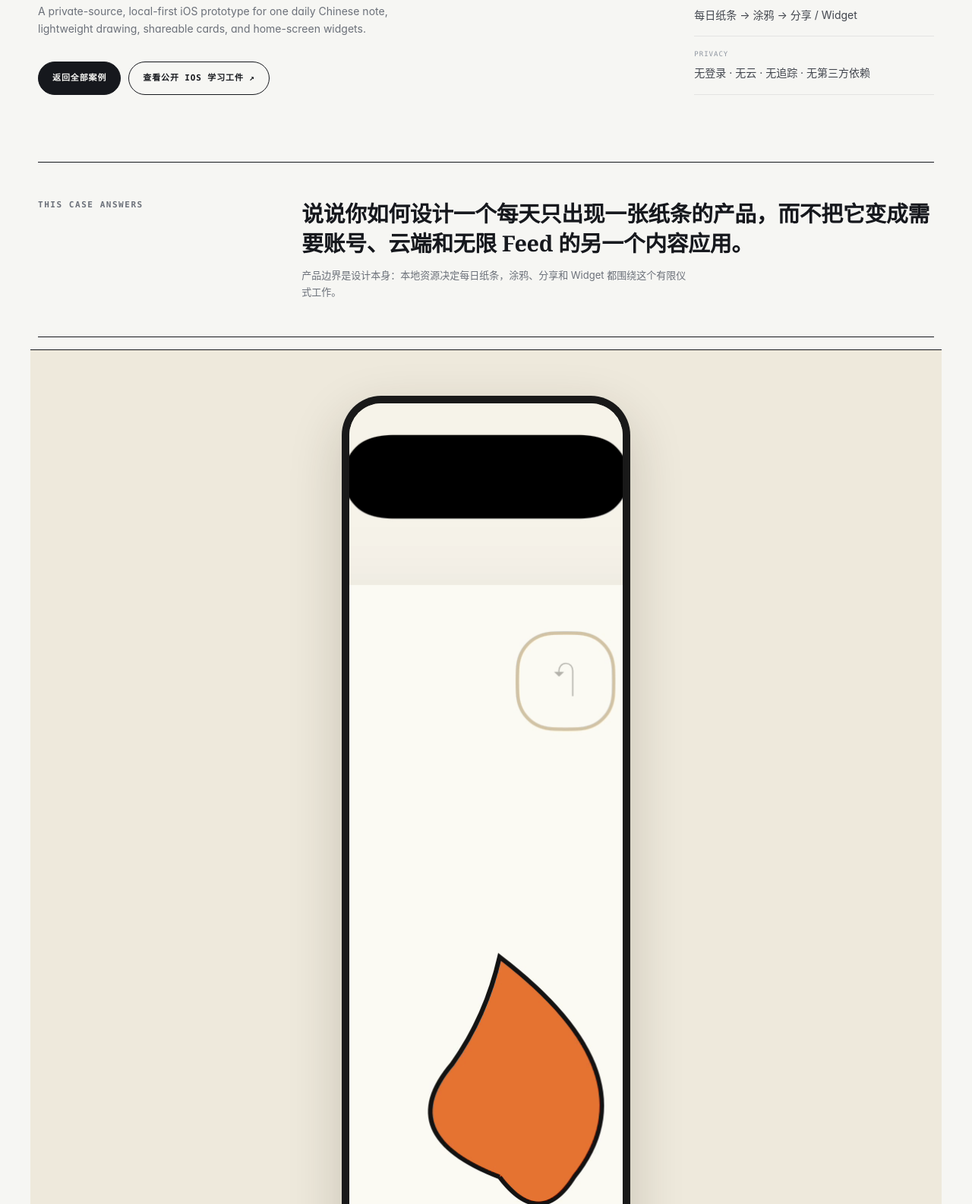
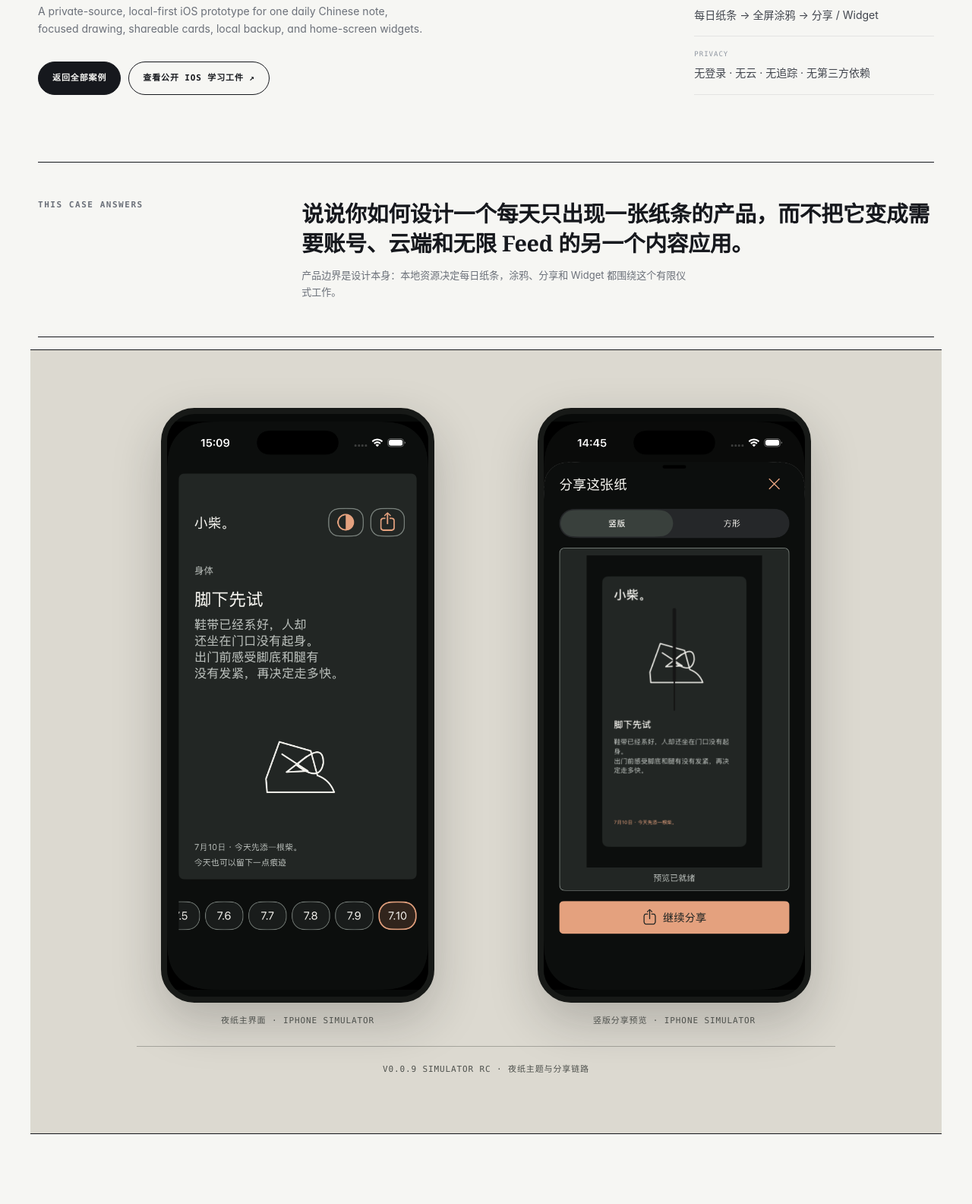
Before and after one commit to estelledc/estelledc.github.io, a website: page work/xiaochai/index.html in a window 1280 px wide. Shown: the part 480-2065 px from the top of the page at 76% size. Drawn offline with Linux system fonts and the light colour scheme.

Commit message:
修复小柴案例页：恢复响应式布局并同步 RC 状态
Co-Authored-By: Claude Opus 4 <noreply@anthropic.com>

```diff
--- a/assets/site.css
+++ b/assets/site.css
@@ -1116,19 +1116,56 @@ a {
 
 .case-media--xiaochai {
   display: grid;
-  min-height: 680px;
-  padding: 60px var(--site-gutter) 0;
-  place-items: start center;
-  background: #eee9dc;
-}
-
-.case-media--xiaochai img {
-  width: min(380px, 80vw);
+  min-height: 0;
+  padding: clamp(38px, 6vw, 76px) var(--site-gutter);
+  place-items: center;
+  gap: 24px;
+  background: #dcd9d0;
+}
+
+.xiaochai-showcase {
+  display: grid;
+  width: min(100%, 920px);
+  grid-template-columns: repeat(2, minmax(0, 1fr));
+  align-items: start;
+  gap: clamp(28px, 6vw, 72px);
+}
+
+.xiaochai-shot {
+  display: grid;
+  min-width: 0;
+  justify-items: center;
+  gap: 16px;
+}
+
+.case-media--xiaochai .xiaochai-shot img {
+  display: block;
+  width: min(100%, 360px);
+  height: auto;
   max-height: none;
-  border: 10px solid #191919;
-  border-bottom: 0;
-  border-radius: 52px 52px 0 0;
-  box-shadow: 0 26px 70px rgba(45, 35, 17, 0.2);
+  aspect-ratio: 1206 / 2622;
+  object-fit: contain;
+  border: 8px solid #171917;
+  border-radius: 44px;
+  box-shadow: 0 24px 64px rgba(23, 25, 23, 0.22);
+  background: #080a09;
+}
+
+.xiaochai-shot span,
+.case-media--xiaochai figcaption {
+  color: #4e514d;
+  font-family: var(--jx-font-mono);
+  font-size: 11px;
+  letter-spacing: 0.08em;
+  line-height: 1.5;
+  text-align: center;
+  text-transform: uppercase;
+}
+
+.case-media--xiaochai figcaption {
+  width: min(100%, 920px);
+  padding-top: 22px;
+  border-top: 1px solid rgba(23, 25, 23, 0.28);
 }
 
 .case-content {
@@ -1785,8 +1822,10 @@ a {
     font-size: 120px;
   }
 
-  .case-media--xiaochai {
-    min-height: 600px;
+  .xiaochai-showcase {
+    width: min(100%, 380px);
+    grid-template-columns: 1fr;
+    gap: 42px;
   }
 
   .evidence-list li {
@@ -1830,8 +1869,13 @@ a {
   }
 
   .case-media--xiaochai {
-    min-height: 520px;
-    padding-top: 34px;
+    padding-block: 34px;
+  }
+
+  .case-media--xiaochai .xiaochai-shot img {
+    width: min(100%, 330px);
+    border-width: 6px;
+    border-radius: 38px;
   }
 
   .next-case {
--- a/sitemap.xml
+++ b/sitemap.xml
@@ -7,7 +7,7 @@
   <url><loc>https://estelledc.github.io/work/study/</loc><lastmod>2026-07-11</lastmod><priority>0.8</priority></url>
   <url><loc>https://estelledc.github.io/work/zero-to-ai/</loc><lastmod>2026-07-11</lastmod><priority>0.8</priority></url>
   <url><loc>https://estelledc.github.io/work/embodied-ai/</loc><lastmod>2026-07-11</lastmod><priority>0.8</priority></url>
-  <url><loc>https://estelledc.github.io/work/xiaochai/</loc><lastmod>2026-07-11</lastmod><priority>0.8</priority></url>
+  <url><loc>https://estelledc.github.io/work/xiaochai/</loc><lastmod>2026-07-14</lastmod><priority>0.8</priority></url>
   <url><loc>https://estelledc.github.io/about/</loc><lastmod>2026-07-11</lastmod><priority>0.7</priority></url>
   <url><loc>https://estelledc.github.io/resume/</loc><lastmod>2026-07-11</lastmod><priority>0.7</priority></url>
 </urlset>
--- a/work/xiaochai/index.html
+++ b/work/xiaochai/index.html
@@ -4,37 +4,37 @@
     <meta charset="utf-8" />
     <meta name="viewport" content="width=device-width, initial-scale=1" />
     <meta name="theme-color" content="#f6f6f3" />
-    <meta name="description" content="小柴案例：完全本地运行的每日中文纸条与涂鸦 iOS 原型，包含 UIKit 主应用、WidgetKit 小组件、分享图片和隐私门禁。" />
+    <meta name="description" content="小柴案例：完全本地运行的每日中文纸条与涂鸦 iOS 原型，包含 365+1 内容、全屏涂鸦、分享图片、本地备份与 Widget。" />
     <title>小柴 iOS 案例｜Jason Xun</title>
     <link rel="canonical" href="https://estelledc.github.io/work/xiaochai/" />
     <meta property="og:type" content="article" />
     <meta property="og:locale" content="zh_CN" />
     <meta property="og:site_name" content="Jason Xun" />
     <meta property="og:title" content="小柴案例｜完全本地的每日中文纸条" />
-    <meta property="og:description" content="UIKit 主应用、WidgetKit 小组件、涂鸦与分享图片组成的本地优先 iOS 原型。" />
+    <meta property="og:description" content="UIKit 主应用、WidgetKit 小组件、365+1 中文纸条、涂鸦、分享图片与本地备份组成的本地优先 iOS 原型。" />
     <meta property="og:url" content="https://estelledc.github.io/work/xiaochai/" />
     <meta property="og:image" content="https://estelledc.github.io/assets/media/og-showcase.png" />
     <meta property="og:image:alt" content="Jason Xun，Product Systems Builder 分享卡片" />
     <meta name="twitter:card" content="summary_large_image" />
     <meta name="twitter:title" content="小柴 iOS 案例｜Jason Xun" />
-    <meta name="twitter:description" content="完全本地运行的每日中文纸条、涂鸦与 Widget 原型。" />
+    <meta name="twitter:description" content="完全本地运行的每日中文纸条、涂鸦、分享、本地备份与 Widget 原型。" />
     <meta name="twitter:image" content="https://estelledc.github.io/assets/media/og-showcase.png" />
     <link rel="icon" href="/favicon.ico" />
     <link rel="stylesheet" href="/assets/jx/tokens.css" />
     <link rel="stylesheet" href="/assets/jx/base.css" />
     <link rel="stylesheet" href="/assets/jx/components.css" />
-    <link rel="stylesheet" href="/assets/site.css?v=20260711-3" />
+    <link rel="stylesheet" href="/assets/site.css?v=20260714-1" />
     <script type="application/ld+json">
       {
         "@context": "https://schema.org",
         "@type": "SoftwareApplication",
         "name": "小柴",
-        "description": "A private-source, local-first iOS prototype for a daily Chinese note, drawing, sharing, and widgets.",
+        "description": "A private-source, local-first iOS prototype for daily Chinese notes, drawing, sharing, local backup, and widgets.",
         "url": "https://estelledc.github.io/work/xiaochai/",
-        "image": "https://estelledc.github.io/assets/media/xiaochai-app.png",
+        "image": "https://estelledc.github.io/assets/media/xiaochai-home-night.png",
         "applicationCategory": "LifestyleApplication",
         "operatingSystem": "iOS",
-        "softwareVersion": "0.0.2",
+        "softwareVersion": "0.0.9",
         "inLanguage": ["zh-CN", "en"],
         "author": { "@type": "Person", "@id": "https://estelledc.github.io/#person", "name": "Jason Xun", "url": "https://estelledc.github.io/" }
       }
@@ -51,13 +51,13 @@
             <div class="case-kicker"><span class="status-chip" data-status="private">Prototype · Private source</span><span class="eyebrow">Case 06 / On-device iOS</span></div>
             <h1 class="case-title">小柴。</h1>
             <p class="case-subtitle">每天一张中文小纸条，可以随手画一笔、生成分享图，也能在主屏幕 Widget 上安静出现。</p>
-            <p class="english-summary" lang="en">A private-source, local-first iOS prototype for one daily Chinese note, lightweight drawing, shareable cards, and home-screen widgets.</p>
+            <p class="english-summary" lang="en">A private-source, local-first iOS prototype for one daily Chinese note, focused drawing, shareable cards, local backup, and home-screen widgets.</p>
             <div class="actions"><a class="button" href="/work/">返回全部案例</a><a class="button-secondary" href="https://github.com/estelledc/UIKitLifecycleDemo" target="_blank" rel="noopener">查看公开 iOS 学习工件 ↗</a></div>
           </div>
           <dl class="case-facts">
             <div><dt>Role</dt><dd>独立 iOS 开发者 · 产品与工程实现</dd></div>
-            <div><dt>Stage</dt><dd>v0.0.2 · 本地验证原型 · 源码私有</dd></div>
-            <div><dt>Core loop</dt><dd>每日纸条 → 涂鸦 → 分享 / Widget</dd></div>
+            <div><dt>Stage</dt><dd>v0.0.9 · Simulator RC · 源码私有</dd></div>
+            <div><dt>Core loop</dt><dd>每日纸条 → 全屏涂鸦 → 分享 / Widget</dd></div>
             <div><dt>Privacy</dt><dd>无登录 · 无云 · 无追踪 · 无第三方依赖</dd></div>
           </dl>
         </header>
@@ -67,7 +67,19 @@
           <div><strong class="jx-case-question__prompt">说说你如何设计一个每天只出现一张纸条的产品，而不把它变成需要账号、云端和无限 Feed 的另一个内容应用。</strong><p class="jx-case-question__context">产品边界是设计本身：本地资源决定每日纸条，涂鸦、分享和 Widget 都围绕这个有限仪式工作。</p></div>
         </aside>
 
-        <figure class="case-media case-media--xiaochai"><img src="/assets/media/xiaochai-app.png" alt="小柴 iOS 应用生成分享卡片并打开系统分享面板的模拟器验证截图" width="1206" height="2622" loading="lazy" decoding="async" /></figure>
+        <figure class="case-media case-media--xiaochai" aria-labelledby="xiaochai-visual-caption">
+          <div class="xiaochai-showcase">
+            <div class="xiaochai-shot">
+              <img src="/assets/media/xiaochai-home-night.png" alt="小柴夜纸主题主界面，显示每日中文纸条、原创线稿和近 14 天日期导航" width="1206" height="2622" loading="lazy" decoding="async" />
+              <span>夜纸主界面 · iPhone Simulator</span>
+            </div>
+            <div class="xiaochai-shot">
+              <img src="/assets/media/xiaochai-share-preview.png" alt="小柴分享面板，显示竖版分享图实时预览与继续分享按钮" width="1206" height="2622" loading="lazy" decoding="async" />
+              <span>竖版分享预览 · iPhone Simulator</span>
+            </div>
+          </div>
+          <figcaption id="xiaochai-visual-caption">v0.0.9 Simulator RC · 夜纸主题与分享链路</figcaption>
+        </figure>
 
         <div class="case-content shell">
           <aside class="case-toc" aria-label="案例目录"><p>On this case</p><nav><a href="#problem">问题</a><a href="#system">系统</a><a href="#decisions">关键取舍</a><a href="#evidence">证据</a><a href="#limits">边界</a></nav></aside>
@@ -81,9 +93,10 @@
             <section class="case-section" id="system">
               <h2>UIKit 主应用与 WidgetKit 共用一个确定性的本地模型。</h2>
               <ol>
-                <li>Bundled JSON 提供纸条内容，本地文件保存用户涂鸦与偏好。</li>
-                <li>UIKit 纯代码布局承载纸条、历史日期、涂鸦、撤销、清空和主题交互。</li>
-                <li>分享渲染器把纸条与涂鸦组合为图片，再交给系统分享面板。</li>
+                <li>Bundled JSON 提供 365 条常规纸条与 1 条闰日特例，本地文件保存用户涂鸦与偏好。</li>
+                <li>UIKit 纯代码布局承载纸条、近 14 天日期、全屏涂鸦、撤销 / 重做、整笔橡皮、可恢复清空和主题交互。</li>
+                <li>分享面板实时预览竖版或方形卡片，确认后再生成高清图片并交给系统分享面板。</li>
+                <li>用户可以通过系统 Files provider 主动导出或导入版本化本地备份；导入先校验，再原子合并。</li>
                 <li>WidgetKit 读取 App Group payload；共享容器不可用时显示 bundled deterministic fallback。</li>
                 <li>版本、隐私清单、发布标识、图标、iPhone / iPad 构建与 UI 测试进入统一 Makefile 门禁。</li>
               </ol>
@@ -103,8 +116,8 @@
             <section class="case-section" id="evidence">
               <h2>本案例公开的验证证据。</h2>
               <ul class="evidence-list">
-                <li><strong>模拟器画面</strong><span>本页截图来自分享链路的模拟器验证，展示主卡片与系统分享面板。</span><span>Visual proof</span></li>
-                <li><strong>构建与测试</strong><span>项目具备 iPhone / iPad clean test、独立 UI test 与无签名 Release build 命令。</span><span>Private logs</span></li>
+                <li><strong>模拟器画面</strong><span>本页截图来自 v0.0.9 RC，展示修订后的夜纸主题与分享预览链路。</span><span>Visual proof</span></li>
+                <li><strong>构建与测试</strong><span>Simulator RC 覆盖 iPhone、iPad、iOS 17.5 / 26.2 / 26.5，并通过单元测试、UI 测试、Sanitizer、静态分析与无签名 Release build。</span><span>Private logs</span></li>
                 <li><strong>隐私门禁</strong><span>App 与 Widget 各自包含 Privacy Manifest，并声明不追踪、不收集数据。</span><span>Static checks</span></li>
                 <li><strong>学习前置</strong><span>公开的 UIKitLifecycleDemo 记录 UIKit 生命周期、事件路由与测试工作流。</span><a href="https://github.com/estelledc/UIKitLifecycleDemo" target="_blank" rel="noopener">Review ↗</a></li>
               </ul>
@@ -113,7 +126,7 @@
             <section class="case-section" id="limits">
               <h2>原型边界与分发状态。</h2>
               <div class="case-callout"><strong>Private-source boundary</strong><p>本案例只发布脱敏截图与工程说明，不公开源码仓库地址、签名信息、设备标识或构建日志。页面不提供下载，也不暗示已经上架。</p></div>
-              <p>当前版本以模拟器和本地设备开发为主，尚未完成 TestFlight / App Store Connect 分发。无签名 CI 可以验证编译与 fallback，但不能替代真实签名后的 App Group 跨进程共享验收。</p>
+              <p>当前 v0.0.9 已完成 Simulator RC，尚未开始真机签名、App Group 跨进程真机验收或 TestFlight / App Store Connect 分发。模拟器与无签名 Release build 可以验证产品主流程、编译和 fallback，但不能替代真实设备证据。</p>
             </section>
           </div>
         </div>
@@ -121,6 +134,6 @@
 
       <a class="next-case shell" href="/work/quanzhiping/"><div><small>Back to first case · 01 / 06</small><strong>全智评 · 证据优先的实操评价</strong></div><span aria-hidden="true">→</span></a>
     </main>
-    <footer class="site-footer"><div class="site-footer__inner"><div class="site-footer__brand"><strong>Jason Xun</strong><p>Product systems, AI orchestration, full-stack delivery.</p></div><nav aria-label="页脚导航"><a href="/">Home</a><a href="/work/">Work</a><a href="/about/">About</a><a href="/resume/">Resume</a></nav><time datetime="2026-07-11">Page reviewed · 2026.07.11</time></div></footer>
+    <footer class="site-footer"><div class="site-footer__inner"><div class="site-footer__brand"><strong>Jason Xun</strong><p>Product systems, AI orchestration, full-stack delivery.</p></div><nav aria-label="页脚导航"><a href="/">Home</a><a href="/work/">Work</a><a href="/about/">About</a><a href="/resume/">Resume</a></nav><time datetime="2026-07-14">Page reviewed · 2026.07.14</time></div></footer>
   </body>
 </html>
```
Also changed, not shown: assets/media/xiaochai-home-night.png (added), assets/media/xiaochai-share-preview.png (added).
